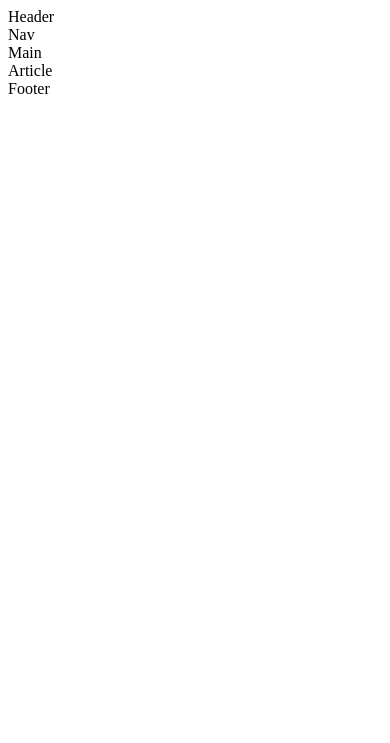
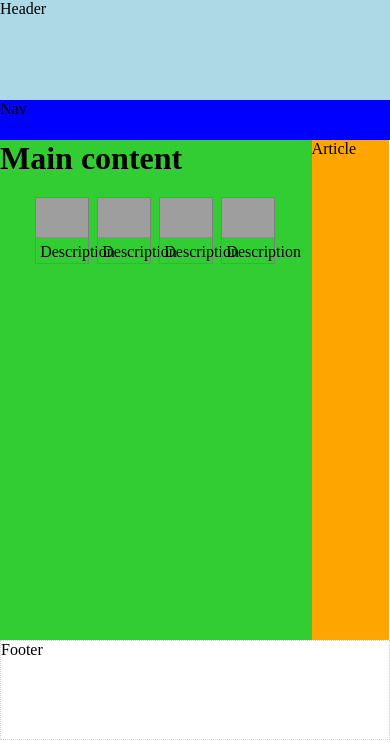
Before and after one commit to Giagar/Layouts, a plain HTML site: page index.html in a window 390 px wide. Drawn offline with nearby package versions, Linux system fonts and the light colour scheme; files that its build step writes are made by us from their sources; grey boxes are pictures that could not be loaded.

Commit message:
basic responsive layout in main via float

```diff
--- a/index.html
+++ b/index.html
@@ -10,8 +10,49 @@
 
     <header>Header</header>
     <nav>Nav</nav>
-    <main>Main</main>
-    <article>Article</article>
+    <div class="content">
+        <main>
+            <h1>Main content</h1>
+            <section class="galleryContainer">
+                <div class="responsive">
+                    <div class="card">
+                        <figure>
+                            <img src="https://www.google.it/images/branding/googlelogo/2x/googlelogo_color_272x92dp.png" alt="Google logo" height="300" width="200" alt="google logo">
+                            <figcaption>Description</figcaption>
+                        </figure>
+                    </div>
+                </div>
+                <div class="responsive">
+                    <div class="card">
+                        <figure>
+                            <img src="https://www.google.it/images/branding/googlelogo/2x/googlelogo_color_272x92dp.png" alt="Google logo" height="300" width="200" alt="google logo">
+                            <figcaption>Description</figcaption>
+                        </figure>
+                    </div>
+                </div>
+                <div class="responsive">
+                    <div class="card">
+                        <figure>
+                            <img src="https://www.google.it/images/branding/googlelogo/2x/googlelogo_color_272x92dp.png" alt="Google logo" height="300" width="200" alt="google logo">
+                            <figcaption>Description</figcaption>
+                        </figure>
+                    </div>
+                </div>
+                <div class="responsive">
+                    <div class="card">
+                        <figure>
+                            <img src="https://www.google.it/images/branding/googlelogo/2x/googlelogo_color_272x92dp.png" alt="Google logo" height="300" width="200" alt="google logo">
+                            <figcaption>Description</figcaption>
+                        </figure>
+                    </div>
+                </div>
+                <div style="clear:both;"></div>
+            </section>
+
+        </main>
+        <article>Article</article>
+    </div>
+
     <footer>Footer</footer>
 
 
--- a/style.scss
+++ b/style.scss
@@ -0,0 +1,66 @@
+* {
+    margin: 0;
+    padding: 0;
+    box-sizing: border-box;
+}
+
+header {
+    width: 100%;
+    height: 100px;
+    background: lightblue;
+}
+
+nav {
+    width: 100%;
+    height: 40px;
+    background: blue;
+}
+
+.content {
+    min-height: 500px;
+    display: flex;
+}
+
+main {
+    background-color: limegreen;
+    width: 79.9%;
+    section {
+        padding-top: 5%;
+    }
+    .galleryContainer {
+        display: block;
+        width: 80%;
+        margin: 0 auto;
+        //border: 1px solid #000;
+        .responsive{
+            width: 24.9%;
+            float: left;
+            padding: 4px;
+            .card {
+                border: 1px solid grey;
+                img {
+                    width: 100%;
+                    height: auto;
+                }
+                figcaption {
+                    text-align: center;
+                    padding: 2px 4px;
+                }
+
+            }
+        }
+    }
+
+}
+
+article {
+    background-color: orange;
+    width: 19.9%;
+    display: inline-block;
+}
+
+footer {
+    width: 100%;
+    min-height: 100px;
+    border: 1px dotted lightgrey;
+}
```
Also changed, not shown: style.css (added), 1 other file.
